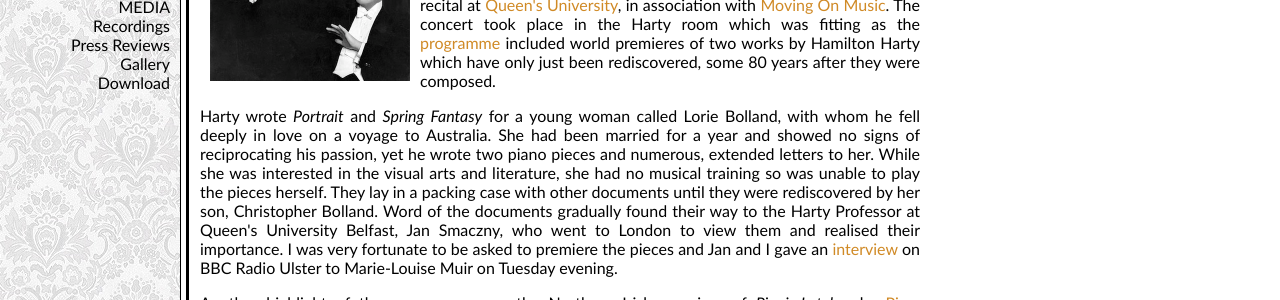
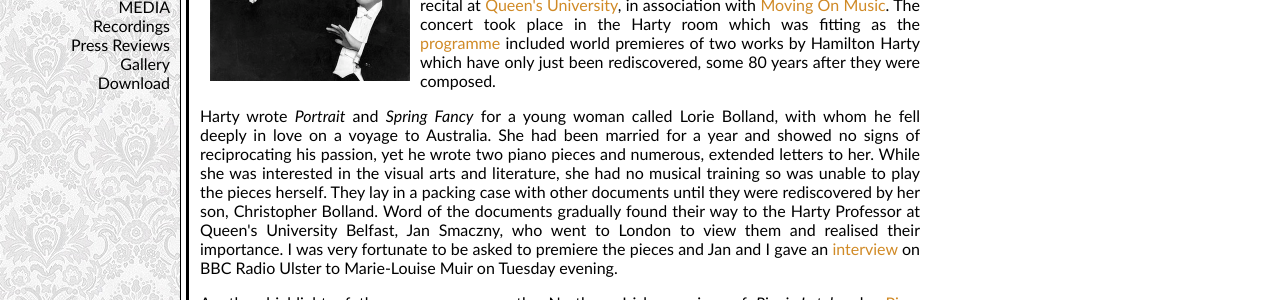
Before and after one commit to hammonc/clarehammond.com, a Jekyll site: the page built from blog-20121011.html, in a window 1280 px wide. Shown: the part 272-572 px from the top of the page. Built offline with Jekyll 4.4.1, drawn with Linux system fonts in a browser that asks for light colours.

Commit message:
fancy corrections

```diff
--- a/blog-20121011.html
+++ b/blog-20121011.html
@@ -7,6 +7,6 @@ title: Hamilton Harty Premieres at Queen's University Belfast, 11 October 2012
 
 <p>I'm now home after a very tiring few days! I've spent this week in Belfast, teaching students in performance and composition workshops and giving individual piano lessons. On Thursday evening I gave a recital at <a href="http://www.music.qub.ac.uk/" target="_blank">Queen's University</a>, in association with <a href="http://www.movingonmusic.co.uk/" target="_blank">Moving On Music</a>. The concert took place in the Harty room which was fitting as the <a href="http://www.culturenorthernireland.org/article/5280/0/1/classical-review-clare-hammond" target="_blank">programme</a> included world premieres of two works by Hamilton Harty which have only just been rediscovered, some 80 years after they were composed.</p>
 
-<p>Harty wrote <em>Portrait</em> and <em>Spring Fantasy</em> for a young woman called Lorie Bolland, with whom he fell deeply in love on a voyage to Australia. She had been married for a year and showed no signs of reciprocating his passion, yet he wrote two piano pieces and numerous, extended letters to her. While she was interested in the visual arts and literature, she had no musical training so was unable to play the pieces herself. They lay in a packing case with other documents until they were rediscovered by her son, Christopher Bolland. Word of the documents gradually found their way to the Harty Professor at Queen's University Belfast, Jan Smaczny, who went to London to view them and realised their importance. I was very fortunate to be asked to premiere the pieces and Jan and I gave an <a href="http://www.bbc.co.uk/iplayer/episode/b01n8c5t/Arts_Extra_09_10_2012/" target="_blank">interview</a> on BBC Radio Ulster to Marie-Louise Muir on Tuesday evening.</p>
+<p>Harty wrote <em>Portrait</em> and <em>Spring Fancy</em> for a young woman called Lorie Bolland, with whom he fell deeply in love on a voyage to Australia. She had been married for a year and showed no signs of reciprocating his passion, yet he wrote two piano pieces and numerous, extended letters to her. While she was interested in the visual arts and literature, she had no musical training so was unable to play the pieces herself. They lay in a packing case with other documents until they were rediscovered by her son, Christopher Bolland. Word of the documents gradually found their way to the Harty Professor at Queen's University Belfast, Jan Smaczny, who went to London to view them and realised their importance. I was very fortunate to be asked to premiere the pieces and Jan and I gave an <a href="http://www.bbc.co.uk/iplayer/episode/b01n8c5t/Arts_Extra_09_10_2012/" target="_blank">interview</a> on BBC Radio Ulster to Marie-Louise Muir on Tuesday evening.</p>
 
 <p>Another highlight of the programme was the Northern Irish premiere of <em>Piani, Latebre</em> by <a href="http://www.piershellawell.com/" target="_blank">Piers Hellawell</a>. Originally written for <a href="http://www.williamhoward.co.uk/" target="_blank">William Howard</a> and premiered at the <a href="http://www.spitalfieldsmusic.org.uk/" target="_blank">Spitalfields Festival</a> in 2010, the work comprises an introduction and three movements which can be arranged in any order the performer wishes. I've been working on the piece for a while now and love the imaginative way Piers approaches the instrument. I now just have to keep my eyes peeled for opportunities to perform the work again!</p>
--- a/concerts.html
+++ b/concerts.html
@@ -104,7 +104,7 @@ image: concerts.jpg
     <p>Hellawell - Piani, Latebre</p>
     <p>Beethoven - Sonata No. 23 in F minor, Op. 57 "Appassionata"</p>
     <p>Szymanowski - M&#233;topes, Op. 29</p>
-    <p>Harty - 'Portrait' and 'Spring Fantasy' (WORLD PREMIERES)</p>
+    <p>Harty - 'Portrait' and 'Spring Fancy' (WORLD PREMIERES)</p>
     <p>Messiaen - Three Preludes</p>
     <p>Scriabin - Sonata No. 5, Op. 53</p>
   </div>
```
